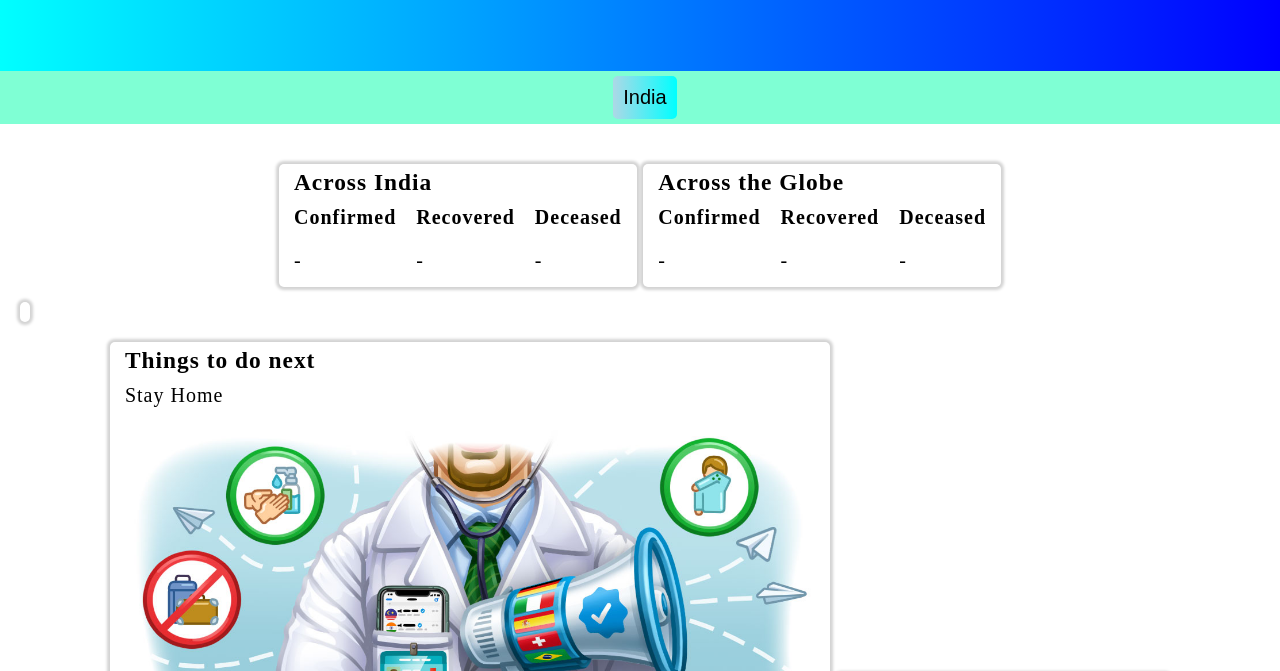
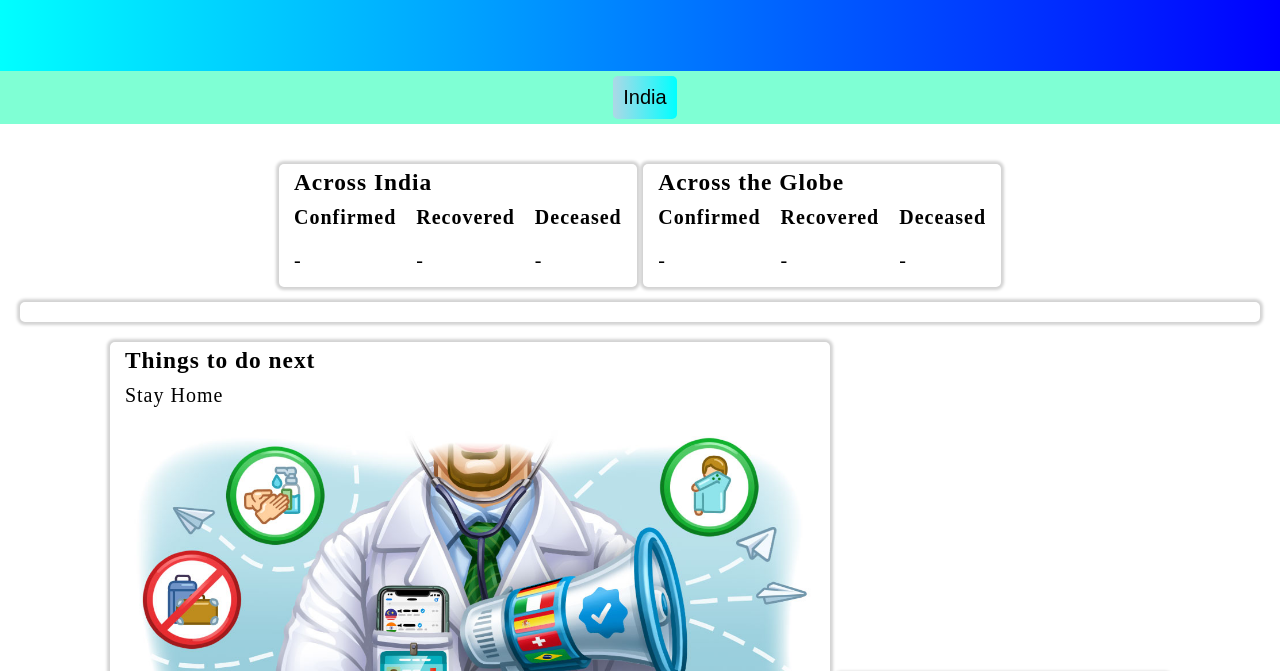
Before and after one commit to Aniket-git-hub/covid19update.github.io, a plain HTML site: page index.html in a window 1280 px wide. Shown: the part 129-800 px from the top of the page. Drawn offline with Linux system fonts and the light colour scheme; no server answers; a web font is replaced by a local one.

Commit message:
Overflow bug

```diff
--- a/css.css
+++ b/css.css
@@ -81,7 +81,8 @@ main #table{
     border-radius: 5px;
     text-align: center;
     box-shadow: 0 0 3px 3px lightgray;
-    width: fit-content;
+    width: 100%;
+    overflow:auto;
 }
 main #table table{
     display: inline-block;
```
